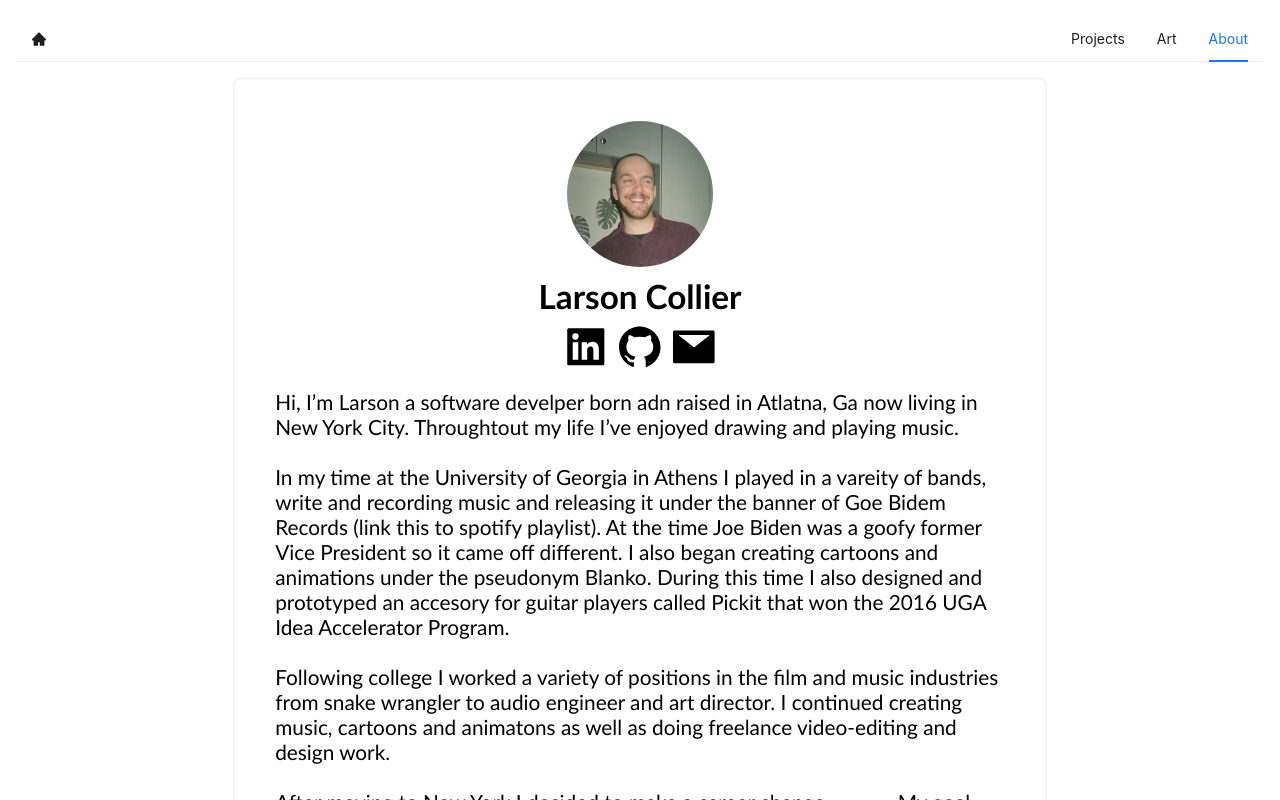
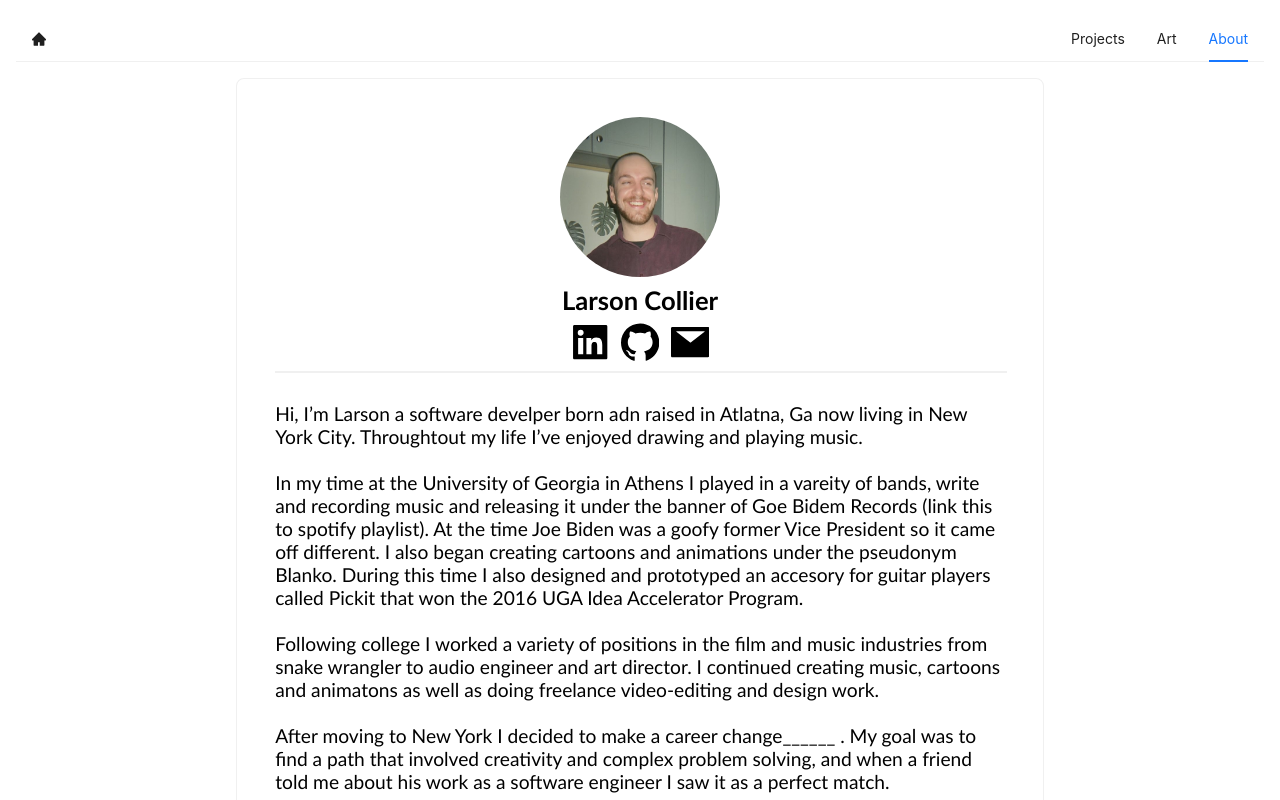
Before and after one commit to larswan/larswan.github.io, a React (Vite) app: page /about in a window 1280 px wide. Shown: the top 800 px of the page. Built offline with nearby package versions, Linux system fonts and the light colour scheme.

Commit message:
scratched that idea. added an hr to divid

```diff
--- a/src/components/About.jsx
+++ b/src/components/About.jsx
@@ -19,7 +19,7 @@ const About = () => {
                     <GithubFilled />
                     <MailFilled />
                 </div>
-
+                <hr></hr>
                 <p>
                     Hi, I’m Larson a software develper born adn raised in Atlatna, Ga now living in New York City. Throughtout my life I’ve enjoyed drawing and playing music.
                     <br></br><br></br>
--- a/src/index.scss
+++ b/src/index.scss
@@ -254,16 +254,21 @@ body {
     border-radius: 1%;
     border: 1px solid #f0f0f0;
     // box-shadow: 0px 4px 8px rgba(0, 0, 0, 0.2);
-    font-size: 1.3em;
+    font-size: 120%;
 }
 
 .aboutProfPic{
-    width: 20%;
+    width: 10rem;
     border-radius: 100%;
 }
 
+hr {
+    width:100%;
+    border: 1px solid #f0f0f0;
+}
+
 .about h3 {
-    font-size: 1.6em;
+    font-size: 1.6rem;
     margin: .3em
 }
 
```
